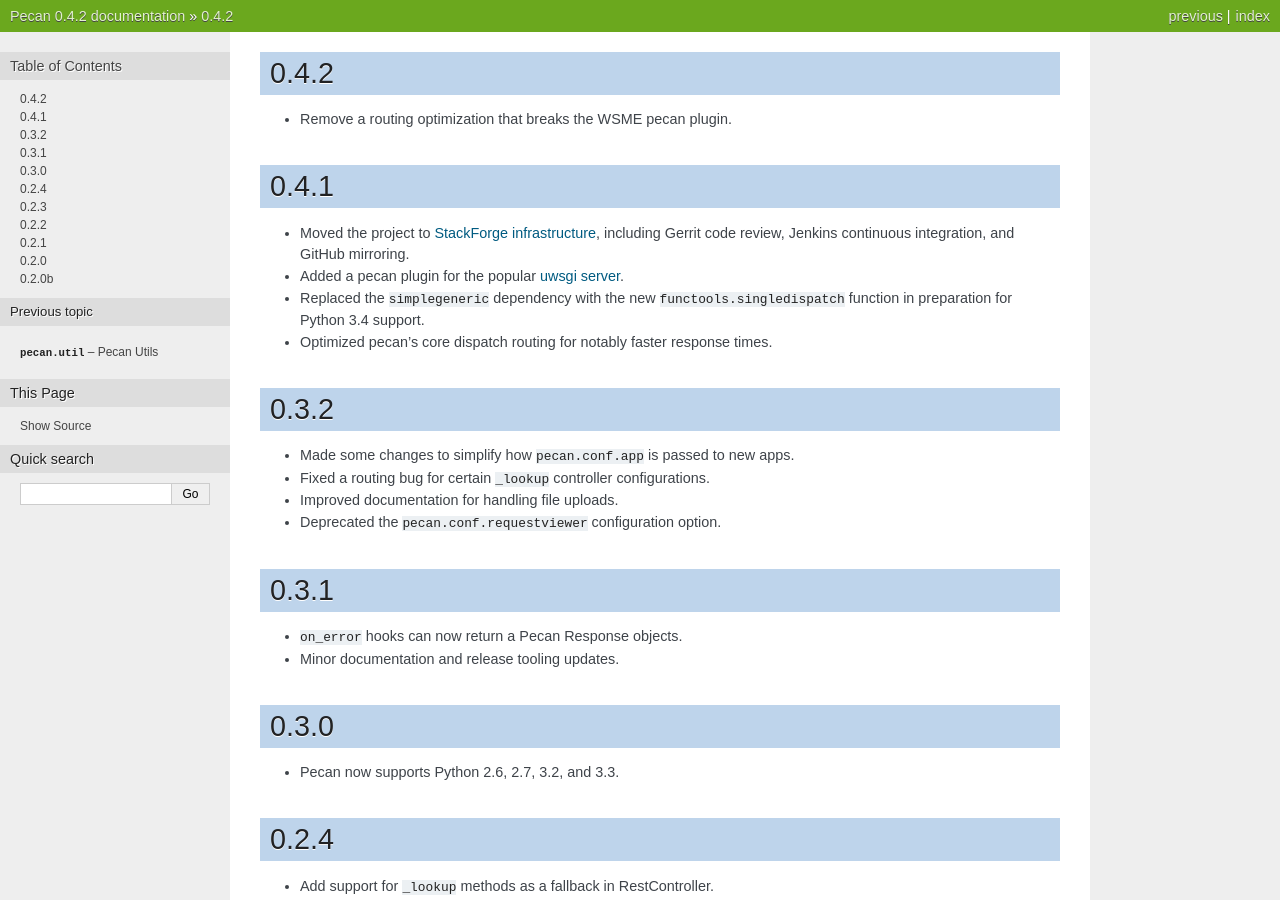
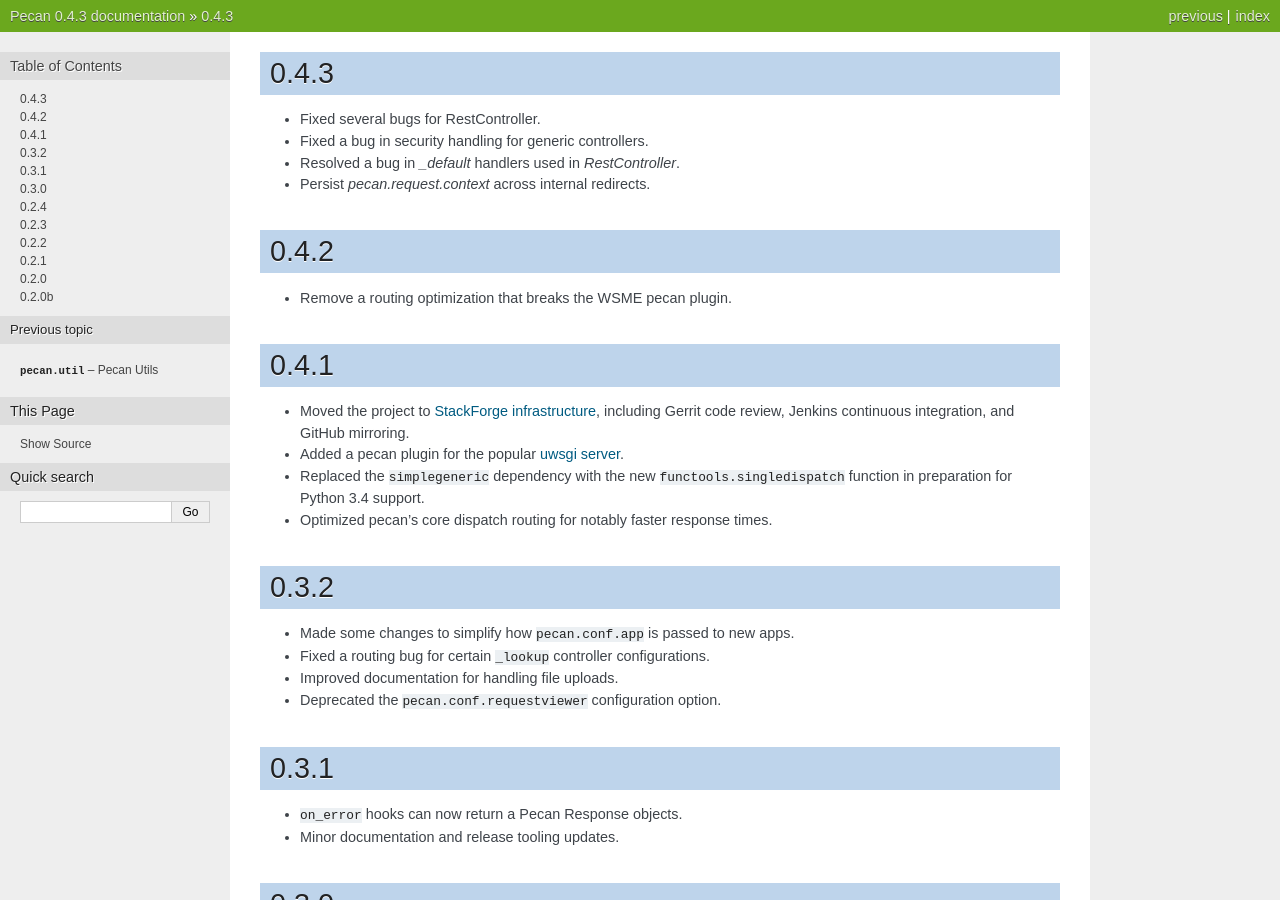
Before and after one commit to stackforge/pecan, a Sphinx documentation site: the page built from docs/source/changes.rst, in a window 1280 px wide and 900 px high. Built offline with Sphinx 7.4.7, drawn with Linux system fonts in a browser that asks for light colours; some of the changed text lies outside the part shown.

Commit message:
Version increment.
Change-Id: I9a4d128ce2ad9e26ebebec1f90c579622f55aeca

```diff
--- a/docs/source/changes.rst
+++ b/docs/source/changes.rst
@@ -1,3 +1,10 @@
+0.4.3
+=====
+* Fixed several bugs for RestController.
+* Fixed a bug in security handling for generic controllers.
+* Resolved a bug in `_default` handlers used in `RestController`.
+* Persist `pecan.request.context` across internal redirects.
+
 0.4.2
 =====
 * Remove a routing optimization that breaks the WSME pecan plugin.
--- a/setup.py
+++ b/setup.py
@@ -2,7 +2,7 @@
 
 from setuptools import setup, find_packages
 
-version = '0.4.2'
+version = '0.4.3'
 
 #
 # determine requirements
```
